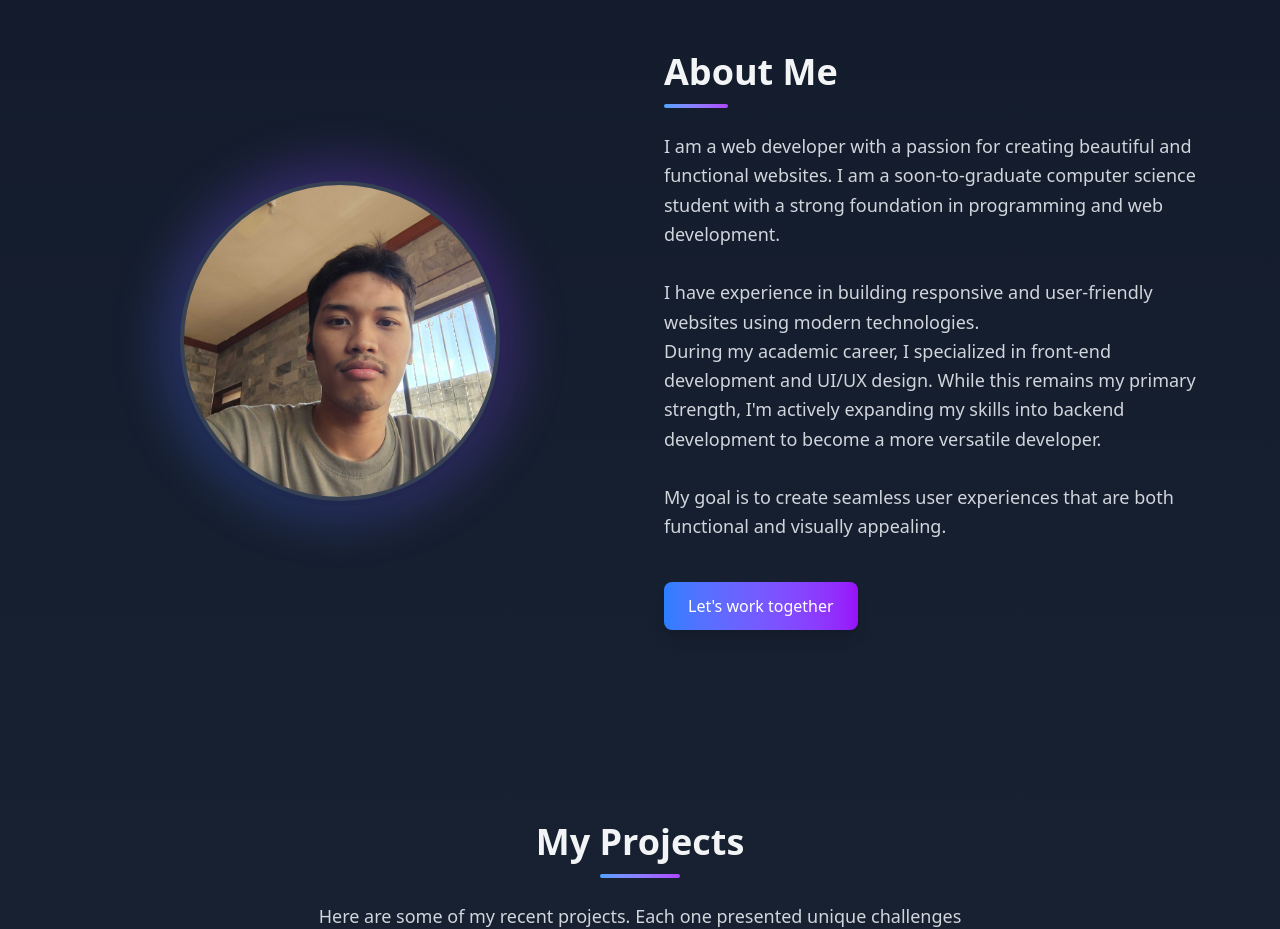
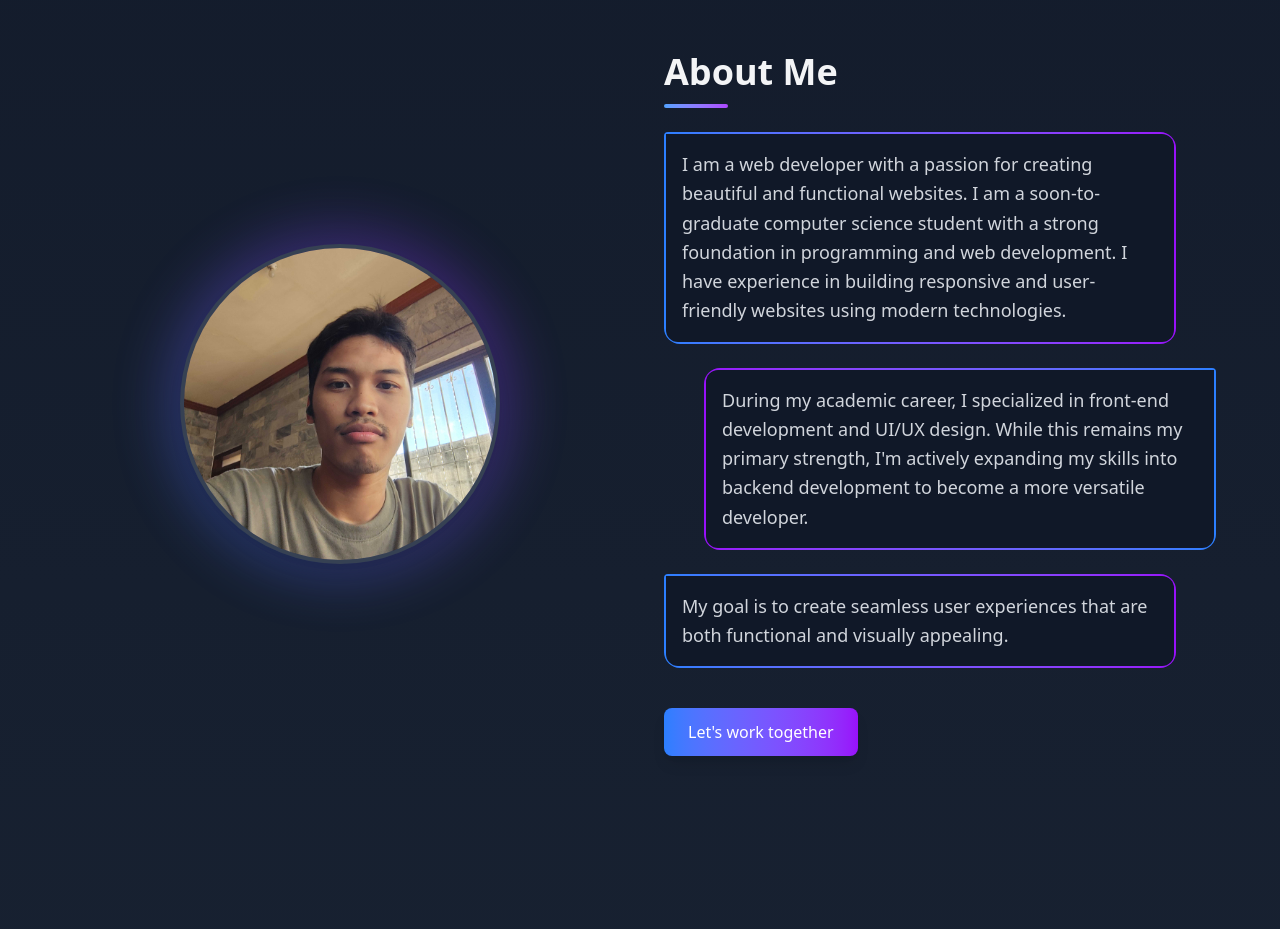
Before and after one commit to Tearfall/Tearfall, a Vue app in the folder portfolio/: page / in a window 1280 px wide. Shown: the part 940-1869 px from the top of the page. Built offline with nearby package versions, Linux system fonts and the light colour scheme.

Commit message:
Update about section

```diff
--- a/portfolio/src/components/About.vue
+++ b/portfolio/src/components/About.vue
@@ -2,12 +2,12 @@
   <!-- About Section -->
   <section id="about" class="max-w-6xl mx-auto py-24">
     <div class="grid md:grid-cols-2 gap-12 items-center">
-      <!-- Profile Image Area -->
+
       <div class="flex justify-center items-center">
         <div class="relative">
-          <!-- Background element for visual interest -->
+
           <div class="absolute inset-0 bg-gradient-to-tr from-blue-500 to-purple-600 rounded-full blur-xl opacity-30 scale-110"></div>
-          <!-- Border glow effect -->
+
           <div class="relative rounded-full overflow-hidden border-4 border-gray-700 shadow-lg h-64 w-64 md:h-80 md:w-80">
             <img src="@/assets/profile.jpg" alt="Joar's profile picture" class="h-full w-full object-cover" />
           </div>
@@ -20,48 +20,33 @@
           About Me
           <div class="h-1 w-16 bg-gradient-to-r from-blue-400 to-purple-500 rounded-full mt-3"></div>
         </h2>
-        <p class="text-lg text-gray-300 leading-relaxed">
-          I am a web developer with a passion for creating beautiful and functional websites.
-          I am a soon-to-graduate computer science student with a strong foundation in programming and web development. <br /><br />
-          I have experience in building responsive and user-friendly websites using modern technologies. <br />
-          During my academic career, I specialized in front-end development and UI/UX design.
-          While this remains my primary strength, I'm actively expanding my skills into backend development to become a more versatile developer. <br /><br />
-          My goal is to create seamless user experiences that are both functional and visually appealing.
-        </p>
 
-        <!-- Skills bars -->
-        <!-- <div class="space-y-4 pt-4">
-          <h3 class="text-xl font-semibold">Skills</h3>
-          <div class="space-y-3">
-            <div>
-              <div class="flex justify-between mb-1">
-                <span>Frontend Development</span>
-                <span>90%</span>
-              </div>
-              <div class="h-2 bg-gray-700 rounded-full">
-                <div class="h-full w-11/12 bg-gradient-to-r from-blue-400 to-purple-500 rounded-full"></div>
-              </div>
-            </div>
-            <div>
-              <div class="flex justify-between mb-1">
-                <span>UI/UX Design</span>
-                <span>85%</span>
-              </div>
-              <div class="h-2 bg-gray-700 rounded-full">
-                <div class="h-full w-5/6 bg-gradient-to-r from-blue-400 to-purple-500 rounded-full"></div>
-              </div>
-            </div>
-            <div>
-              <div class="flex justify-between mb-1">
-                <span>Backend Development</span>
-                <span>75%</span>
-              </div>
-              <div class="h-2 bg-gray-700 rounded-full">
-                <div class="h-full w-3/4 bg-gradient-to-r from-blue-400 to-purple-500 rounded-full"></div>
-              </div>
+        <div class="relative mr-10 group">
+          <div class="absolute inset-0 bg-gradient-to-r from-blue-500 to-purple-600 rounded-2xl rounded-tl-sm opacity-100"></div>
+          <div class="relative p-[2px] rounded-2xl rounded-tl-sm overflow-hidden">
+            <div class="bg-gray-900 bg-opacity-80 p-4 rounded-xl rounded-tl-none">
+              <p class="text-lg text-gray-300 leading-relaxed">I am a web developer with a passion for creating beautiful and functional websites. I am a soon-to-graduate computer science student with a strong foundation in programming and web development. I have experience in building responsive and user-friendly websites using modern technologies.</p>
             </div>
           </div>
-        </div> -->
+        </div>
+
+        <div class="relative ml-10 group">
+          <div class="absolute inset-0 bg-gradient-to-r from-purple-600 to-blue-500 rounded-2xl rounded-tr  -sm opacity-100"></div>
+          <div class="relative p-[2px] rounded-2xl rounded-tr-sm overflow-hidden">
+            <div class="bg-gray-900 bg-opacity-80 p-4 rounded-xl rounded-tr-none">
+              <p class="text-lg text-gray-300 leading-relaxed">During my academic career, I specialized in front-end development and UI/UX design. While this remains my primary strength, I'm actively expanding my skills into backend development to become a more versatile developer.</p>
+            </div>
+          </div>
+        </div>
+
+        <div class="relative mr-10 group">
+          <div class="absolute inset-0 bg-gradient-to-r from-blue-500 to-purple-600 rounded-2xl rounded-tl-sm opacity-100"></div>
+          <div class="relative p-[2px] rounded-2xl rounded-tl-sm overflow-hidden">
+            <div class="bg-gray-900 bg-opacity-80 p-4 rounded-xl rounded-tl-none">
+              <p class="text-lg text-gray-300 leading-relaxed">My goal is to create seamless user experiences that are both functional and visually appealing.</p>
+            </div>
+          </div>
+        </div>
 
         <a href="#contact" class="py-3 px-6 bg-gradient-to-r from-blue-500 to-purple-600 hover:from-blue-600 hover:to-purple-700 rounded-lg text-white font-medium shadow-lg hover:shadow-xl transition-all duration-300 transform hover:scale-105 inline-block mt-4" @click.prevent="$emit('scroll-to', 'contact')">Let's work together</a>
       </div>
@@ -71,12 +56,5 @@
 
 <script>
   export default {
-    setup() {
-      const BODYTEXT = ``;
-
-      return {
-        BODYTEXT,
-      };
-    },
   };
 </script>
```
